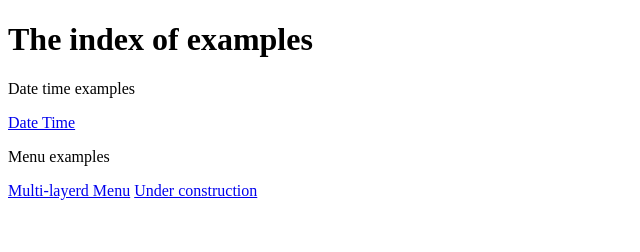
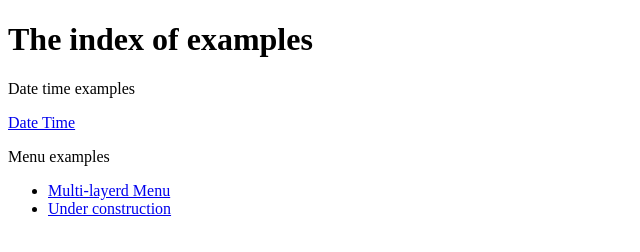
Before and after one commit to redgum1971/WebExamples, a plain HTML site: page index.html in a window 1280 px wide. Shown: the whole page, without its empty margins (0-640 px from the left). Drawn offline with Linux system fonts and the light colour scheme.

Commit message:
Added a simple list to main menu

```diff
--- a/index.html
+++ b/index.html
@@ -12,8 +12,10 @@
     <p>Date time examples</p>
     <a href="https://butler-labs.au/htdocs/">Date Time</a>
     <p>Menu examples</p>
-    <a href="https://butler-labs.au/htdocs/tiltmenu">Multi-layerd Menu</a>
-    <a href="https://butler-labs.au/htdocs/realtilt">Under construction</a>
+    <ul>
+        <li><a href="https://butler-labs.au/htdocs/tiltmenu">Multi-layerd Menu</a></li>
+        <li><a href="https://butler-labs.au/htdocs/realtilt">Under construction</a></li>
+    </ul>
 </body>
 
 </html>
```
